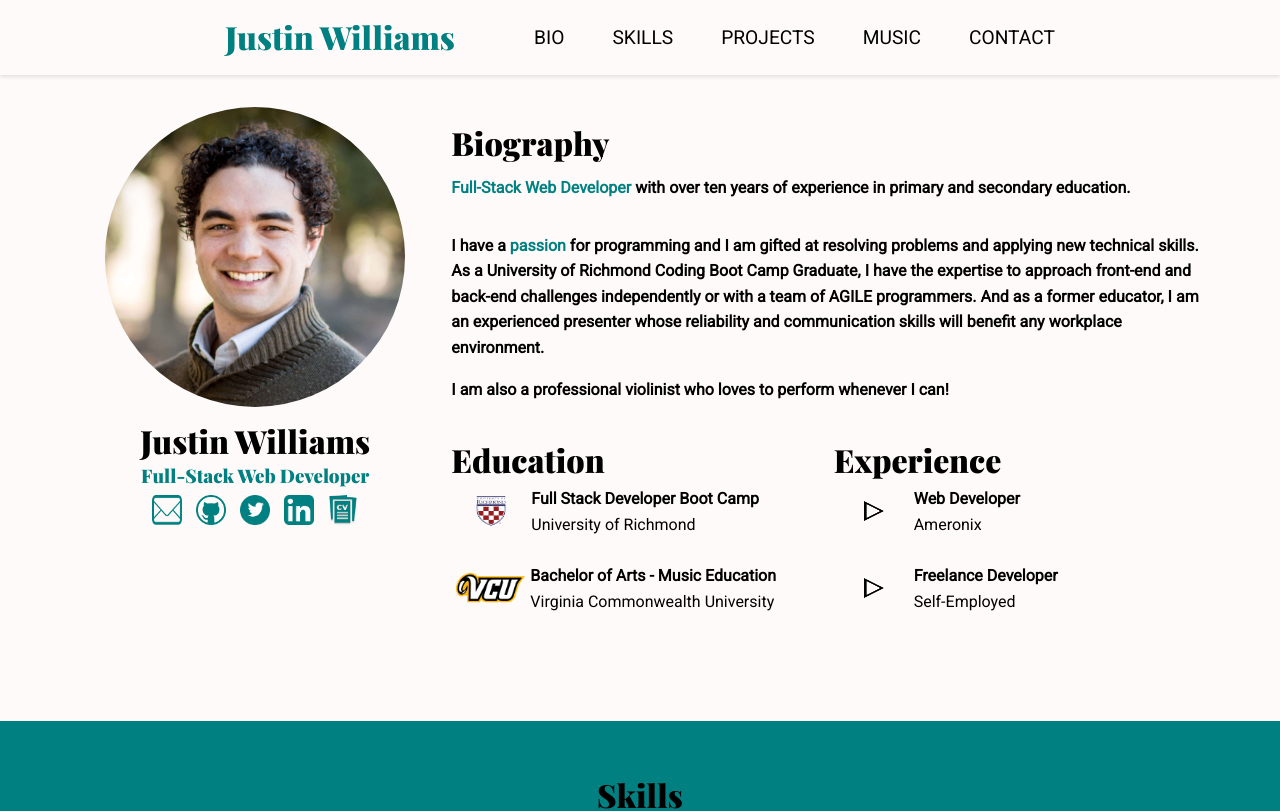
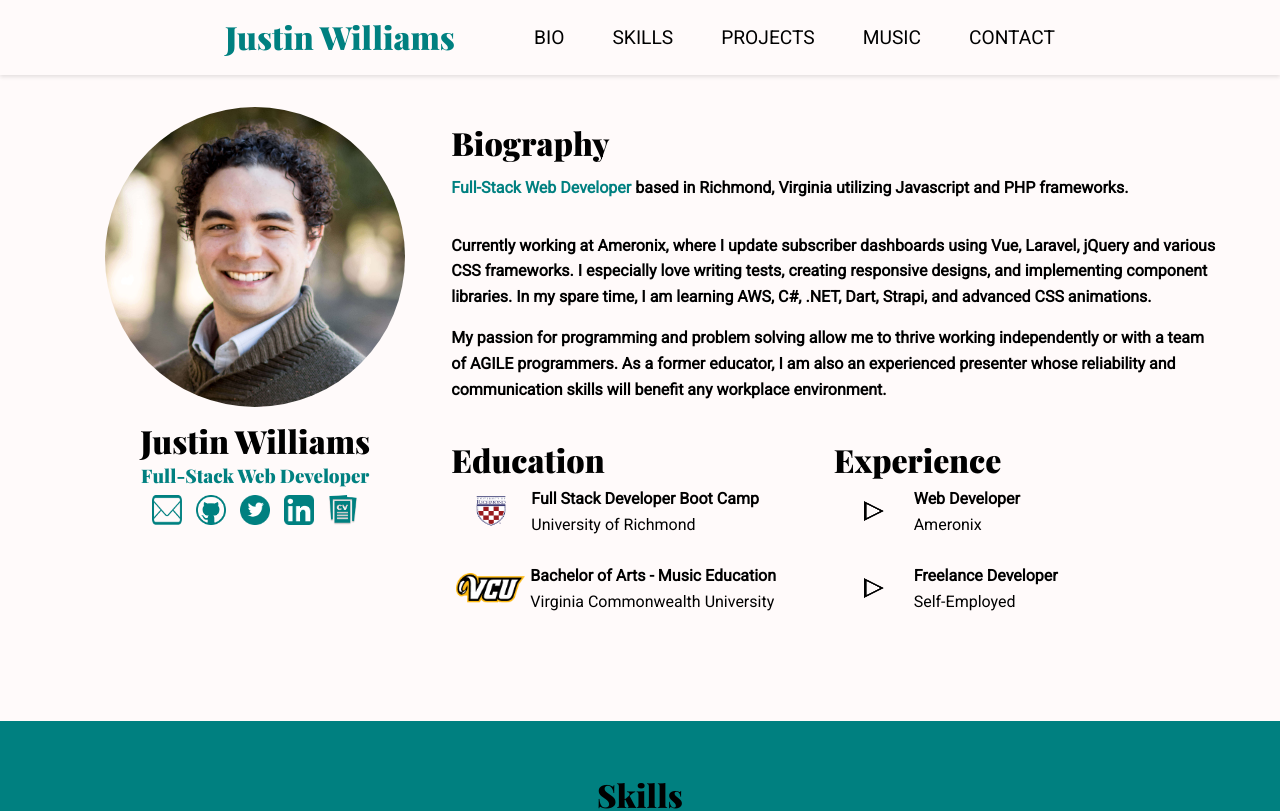
Before and after one commit to justinwilliamsrva/react-portfolio, a React (Create React App) app: page / in a window 1280 px wide. Shown: the top 811 px of the page. Built offline with nearby package versions, Linux system fonts and the light colour scheme.

Commit message:
changed bio

```diff
--- a/src/Home.js
+++ b/src/Home.js
@@ -54,25 +54,24 @@ export default function Home() {
             <h2>Biography</h2>
             <p>
               <b>
-                <span className="teal">Full-Stack Web Developer</span> with over
-                ten years of experience in primary and secondary education.
+                <span className="teal">Full-Stack Web Developer</span> based in
+                Richmond, Virginia utilizing Javascript and PHP frameworks.
               </b>
             </p>
             <p>
               <b>
-                I have a <span className="teal">passion</span> for programming
-                and I am gifted at resolving problems and applying new technical
-                skills. As a University of Richmond Coding Boot Camp Graduate, I
-                have the expertise to approach front-end and back-end challenges
-                independently or with a team of AGILE programmers. And as a
-                former educator, I am an experienced presenter whose reliability
-                and communication skills will benefit any workplace environment.
+                Currently working at Ameronix, where I update subscriber
+                dashboards using Vue, Laravel, jQuery and various CSS frameworks. I especially
+                love writing tests, creating responsive designs, and implementing component libraries. In my spare time, I am learning AWS, C#,
+                .NET, Dart, Strapi, and advanced CSS animations.
               </b>
             </p>
             <p>
               <b>
-                I am also a professional violinist who loves to perform whenever
-                I can!
+                My passion for programming and problem solving allow me to thrive working independently or with a team of AGILE
+                programmers. As a former educator, I am also an experienced presenter
+                whose reliability and communication skills will benefit any workplace
+                environment.
               </b>
             </p>
           </div>
@@ -130,16 +129,22 @@ export default function Home() {
                       } padding`}
                     >
                       <li className="padding">
-                        Updated website written in Laravel 5 running PHP 7.1 to Laravel 8 running PHP 8. Involved remaking the auth in Laravel Breeze, creating vendor folders for custom auth emails, managing package updates etc.
+                        Updated website written in Laravel 5 running PHP 7.1 to
+                        Laravel 8 running PHP 8. Involved remaking the auth in
+                        Laravel Breeze, creating vendor folders for custom auth
+                        emails, managing package updates etc.
                       </li>
                       <li className="padding">
-                        Wrote tests for CRUD operations, auth routes, form validation, file uploads/downloads, and levels of user access in PHPunit
+                        Wrote tests for CRUD operations, auth routes, form
+                        validation, file uploads/downloads, and levels of user
+                        access in PHPunit
                       </li>
                       <li className="padding">
                         Created Advanced SQL queries for csv exports
                       </li>
                       <li className="padding">
-                        Refactored website design in Foundation css and added responsive design
+                        Refactored website design in Foundation css and added
+                        responsive design
                       </li>
                     </ul>
                     {/* </div> */}
@@ -171,11 +176,15 @@ export default function Home() {
                     >
                       <li className="padding">
                         Created an online learning web app for the Clover Hill
-                        High School Orchestra during mandated online learning. Students could create a character,  keep track of
-                        progress, see new assignments, compare progress with other students. Teachers could grade and give student feedback easier as well as monitor class progress.
+                        High School Orchestra during mandated online learning.
+                        Students could create a character, keep track of
+                        progress, see new assignments, compare progress with
+                        other students. Teachers could grade and give student
+                        feedback easier as well as monitor class progress.
                       </li>
                       <li className="padding">
-                        Updated the layout for Madonna Photography with an accessible color scheme and responsive design
+                        Updated the layout for Madonna Photography with an
+                        accessible color scheme and responsive design
                       </li>
                     </ul>
                     {/* </div> */}
--- a/src/styles/home.css
+++ b/src/styles/home.css
@@ -158,25 +158,28 @@
 
 #job-fcps {
   height: 350px;
-  transition: width 2s, height 450ms, transform 2s;
+  /* height controls speed down */
+
+  transition: width 2s, height 5s, transform 2s;
 }
 #none-fcps {
   height: 0px;
-  transition: width 2s, height 600ms, transform 2s;
+  /* height controls speed up */
+  transition: width 2s, height 5s, transform 2s;
 }
 #none-ccps {
   height: 0px;
-  transition: width 2s, height 600ms, transform 2s;
+  transition: width 2s, height 5s, transform 2s;
 }
 #job-ccps {
   /* height: 60px; */
-  transition: width 2s, height 450ms, transform 2s;
+  transition: width 2s, height 5s, transform 2s;
 }
 
 @media screen and (max-width: 1260px) and (min-width: 1170px) {
   #job-fcps {
     height: 400px;
-    transition: width 2s, height 450ms, transform 2s;
+    /* transition: width 2s, height 450ms, transform 2s; */
   }
 }
 
@@ -314,11 +317,11 @@
   padding-left: 100px;
   transform: scale(1, 0);
   transform-origin: top;
-  transition: transform 400ms ease-in-out;
+  transition: transform 5s ease-in-out;
 }
 .none-list > li {
   opacity: 0;
-  transition: opacity 150ms ease-in-out;
+  transition: opacity 5s ease-in-out;
 }
 .job-list {
   margin-top: 0;
@@ -326,11 +329,12 @@
   padding-left: 100px;
   transform: scale(1, 1);
   transform-origin: top;
-  transition: transform 400ms ease-in-out;
+  /* How hast text folds in and out */
+  transition: transform 450ms ease-in-out;
 }
 .job-list > li {
   opacity: 1;
-  transition: opacity 150ms ease-in-out 150ms;
+  transition: opacity 250ms ease-in-out 250ms;
 }
 
 @media screen and (max-width: 1145px) and (min-width: 800px) {
```
